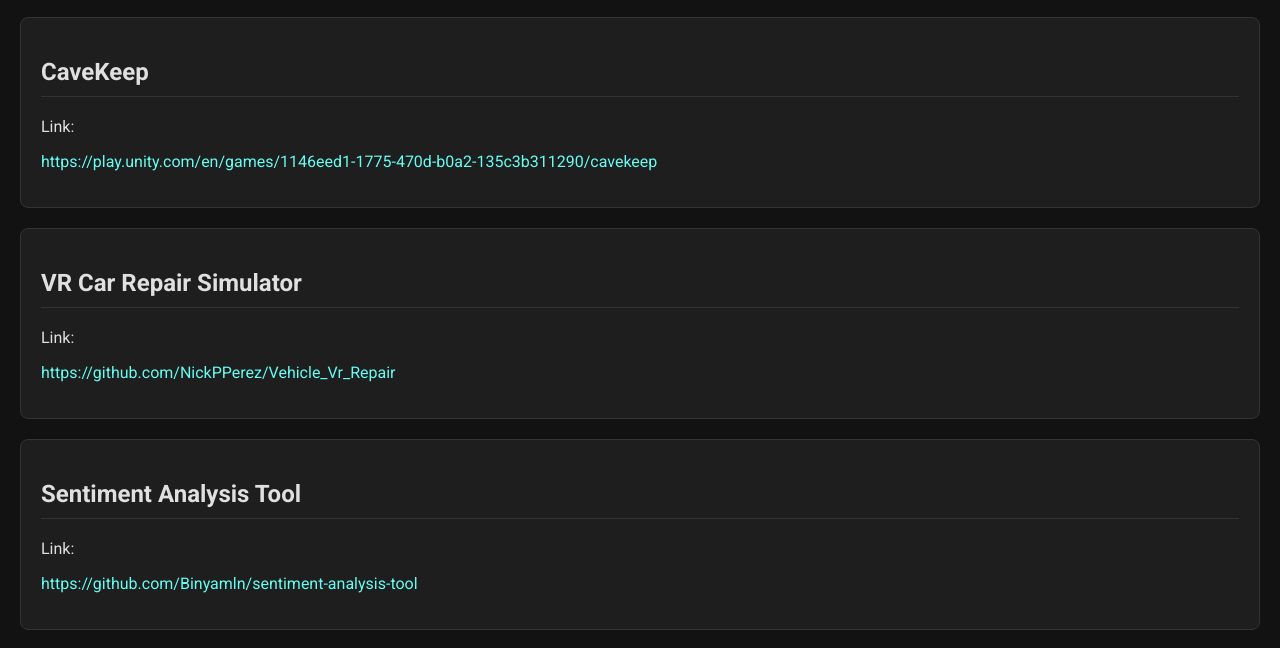
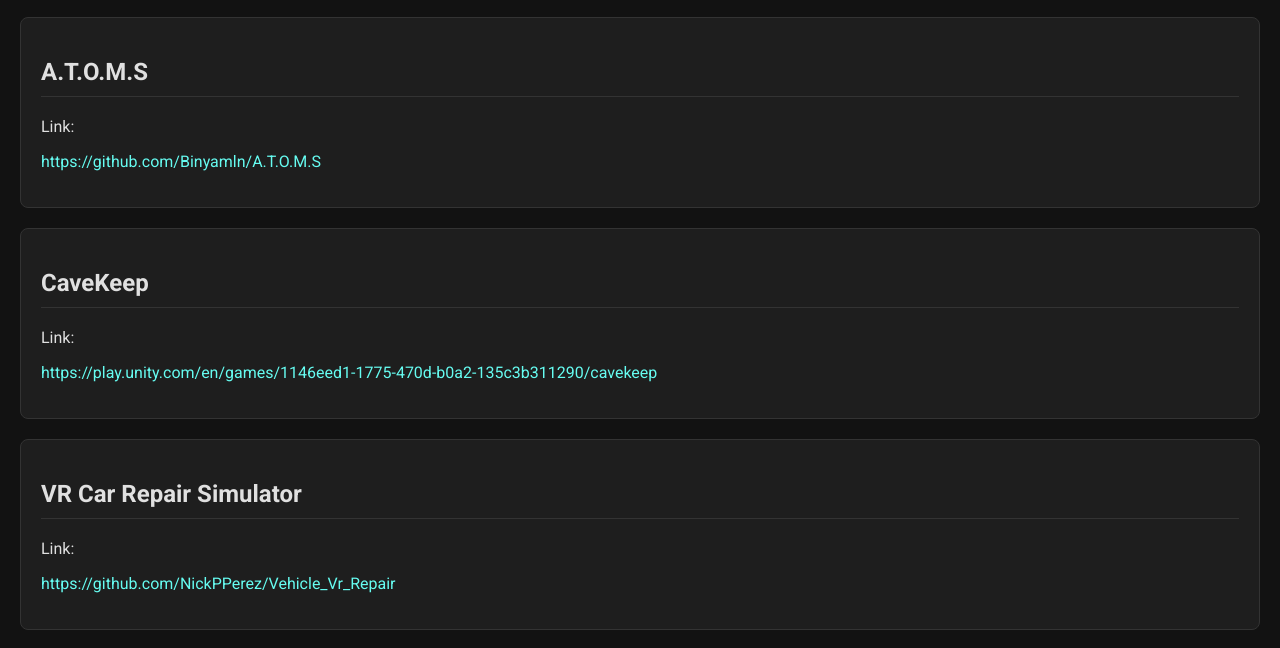
Before and after one commit to Binyamln/portfolio, a plain HTML site: page projects.html in a window 1280 px wide. Shown: the part 151-799 px from the top of the page. Drawn offline with Linux system fonts and the light colour scheme.

Commit message:
Add files via upload

```diff
--- a/projects.html
+++ b/projects.html
@@ -22,6 +22,13 @@
   <main>
     <section class="projects">
       <h1>Projects</h1>
+
+      <div class="project-item">
+        <h2>A.T.O.M.S</h2>
+        <p>Link:</p>
+        <p><a href="https://github.com/Binyamln/A.T.O.M.S" target="_blank">https://github.com/Binyamln/A.T.O.M.S</a></p>
+      </div>
+
 
       <div class="project-item">
         <h2>CaveKeep</h2>
```
Also changed, not shown: index.html (+1 -2 lines).
